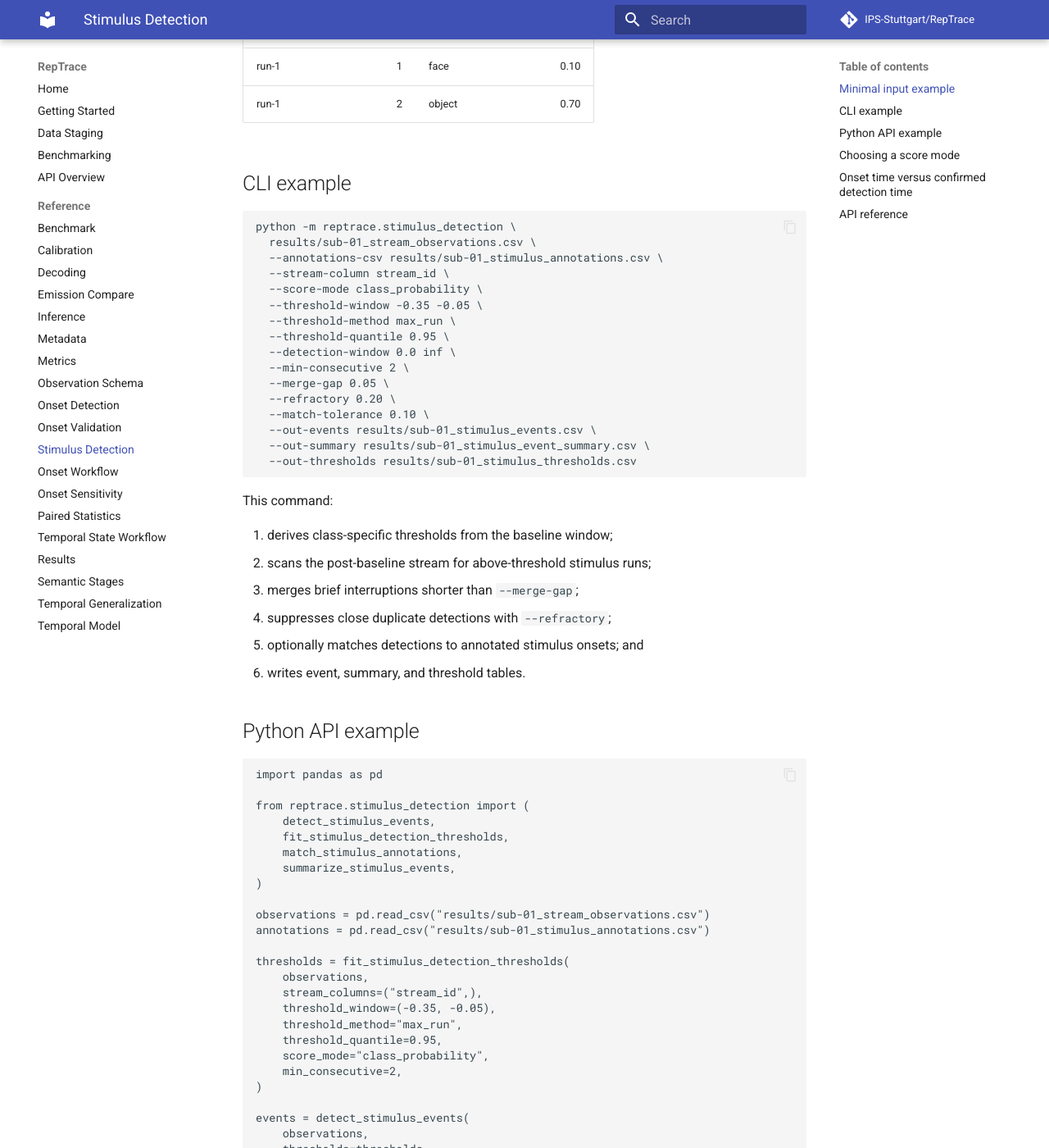
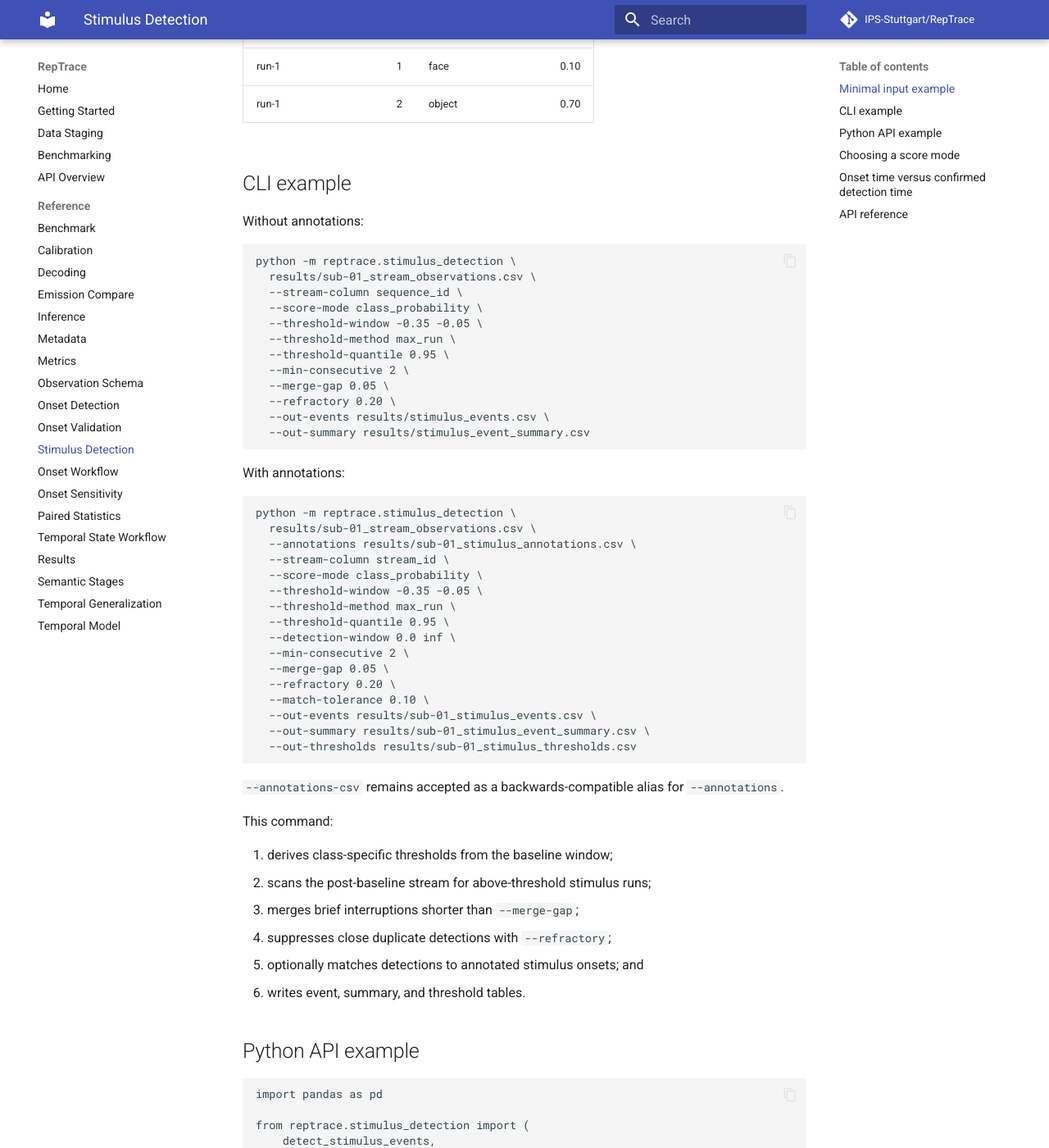
Before and after one commit to FlorianPfaff/RepTrace, an MkDocs documentation site: the page built from docs/reference/stimulus-detection.md, in a window 1280 px wide and 1400 px high, scrolled down 2117 px. Shown: the whole window at 82% size. Built offline with MkDocs 1.6.1 and Material for MkDocs 9.7.7, drawn with Linux system fonts in a browser that asks for light colours; comment, search, counter and statistics services are not loaded.

Commit message:
Document stimulus detection CLI annotation alias in reference

````diff
--- a/docs/reference/stimulus-detection.md
+++ b/docs/reference/stimulus-detection.md
@@ -64,10 +64,29 @@ An optional annotation CSV may look like this:
 
 ## CLI example
 
+Without annotations:
+
 ```bash
 python -m reptrace.stimulus_detection \
   results/sub-01_stream_observations.csv \
-  --annotations-csv results/sub-01_stimulus_annotations.csv \
+  --stream-column sequence_id \
+  --score-mode class_probability \
+  --threshold-window -0.35 -0.05 \
+  --threshold-method max_run \
+  --threshold-quantile 0.95 \
+  --min-consecutive 2 \
+  --merge-gap 0.05 \
+  --refractory 0.20 \
+  --out-events results/stimulus_events.csv \
+  --out-summary results/stimulus_event_summary.csv
+```
+
+With annotations:
+
+```bash
+python -m reptrace.stimulus_detection \
+  results/sub-01_stream_observations.csv \
+  --annotations results/sub-01_stimulus_annotations.csv \
   --stream-column stream_id \
   --score-mode class_probability \
   --threshold-window -0.35 -0.05 \
@@ -82,6 +101,8 @@ python -m reptrace.stimulus_detection \
   --out-summary results/sub-01_stimulus_event_summary.csv \
   --out-thresholds results/sub-01_stimulus_thresholds.csv
 ```
+
+`--annotations-csv` remains accepted as a backwards-compatible alias for `--annotations`.
 
 This command:
 
````
